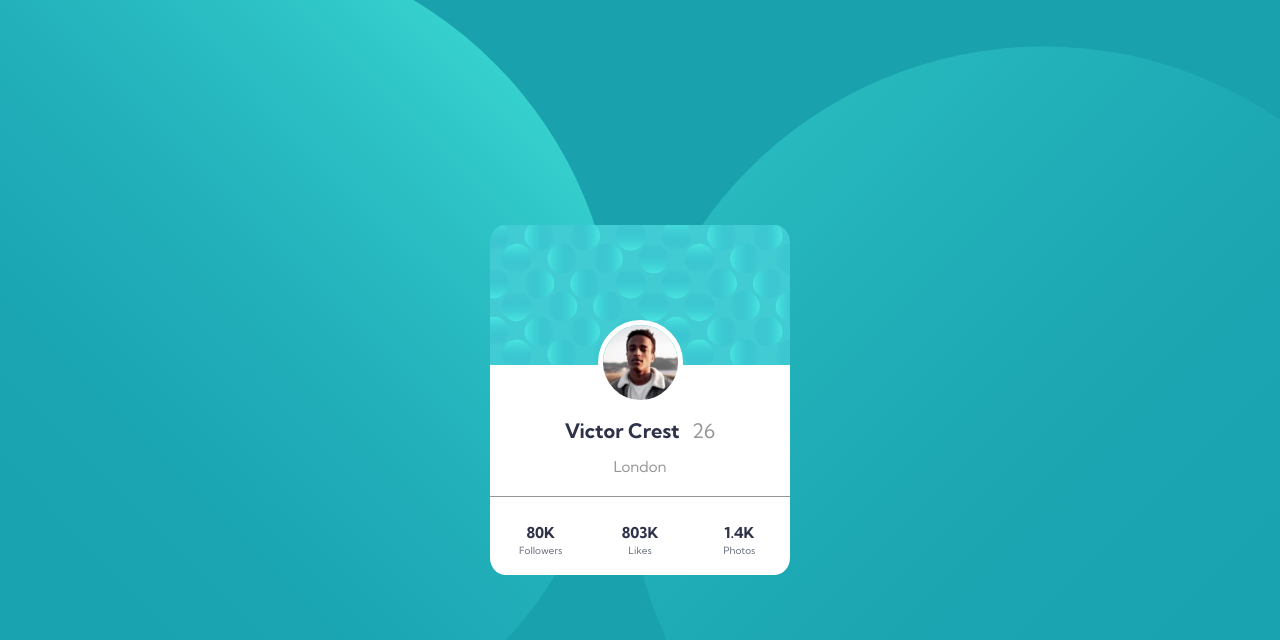
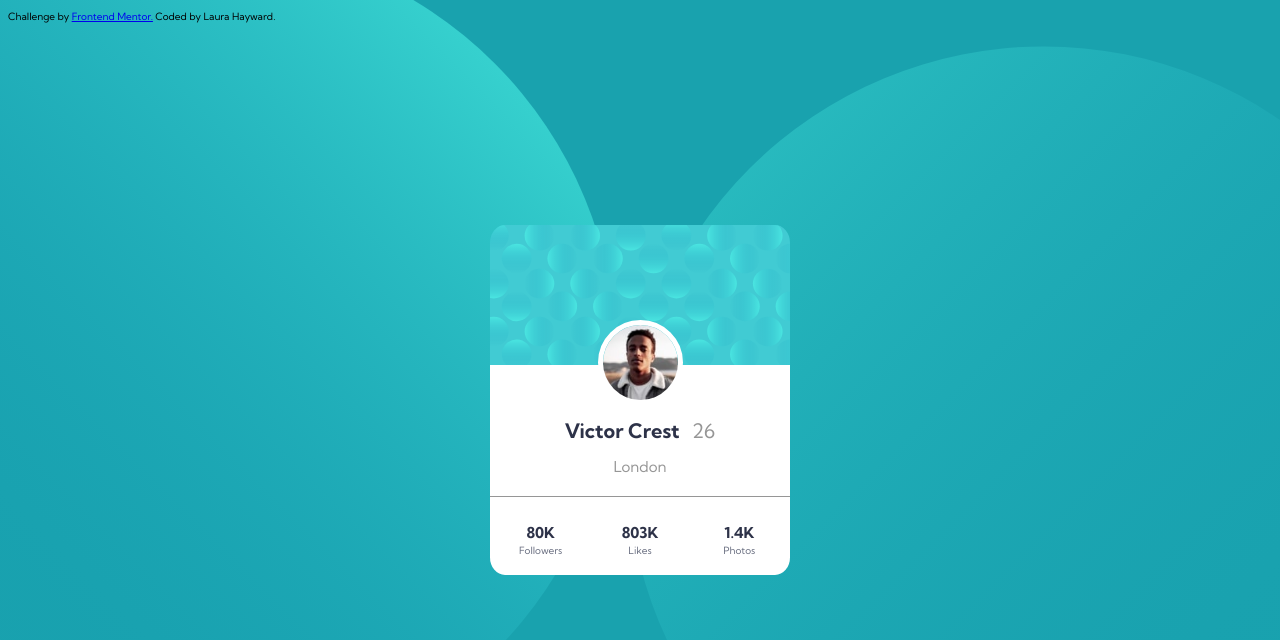
Before and after one commit to laurahayward-22/profile-card-component, a plain HTML site: page index.html in a window 1280 px wide. Drawn offline with Linux system fonts and the light colour scheme.

Commit message:
Update index.html

```diff
--- a/index.html
+++ b/index.html
@@ -60,4 +60,8 @@
 
 </body>
 
+<footer>
+  <p>Challenge by <a href="https://www.frontendmentor.io/challenges/profile-card-component-cfArpWshJ">Frontend Mentor.</a> Coded by Laura Hayward.</p>
+</footer>
+
 </html>
```
